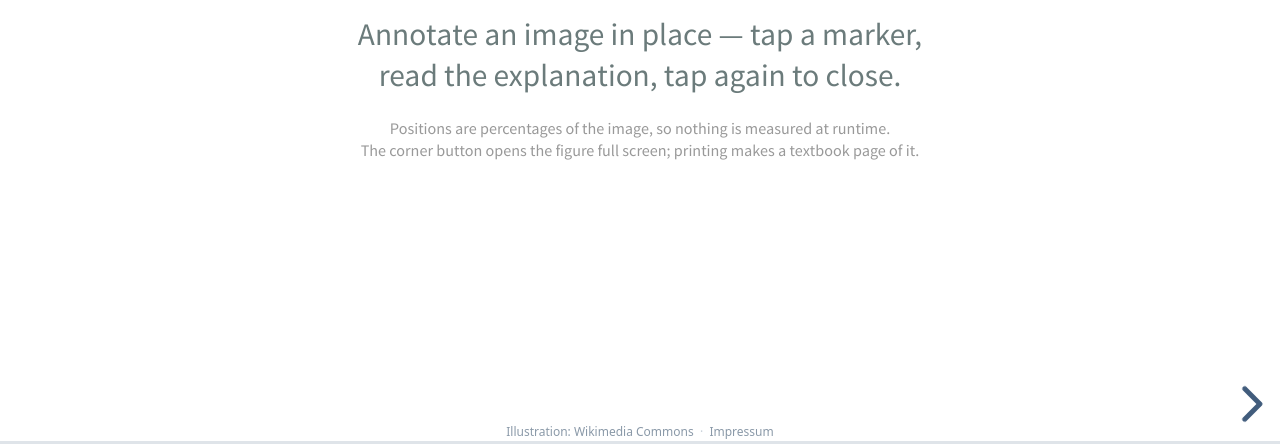
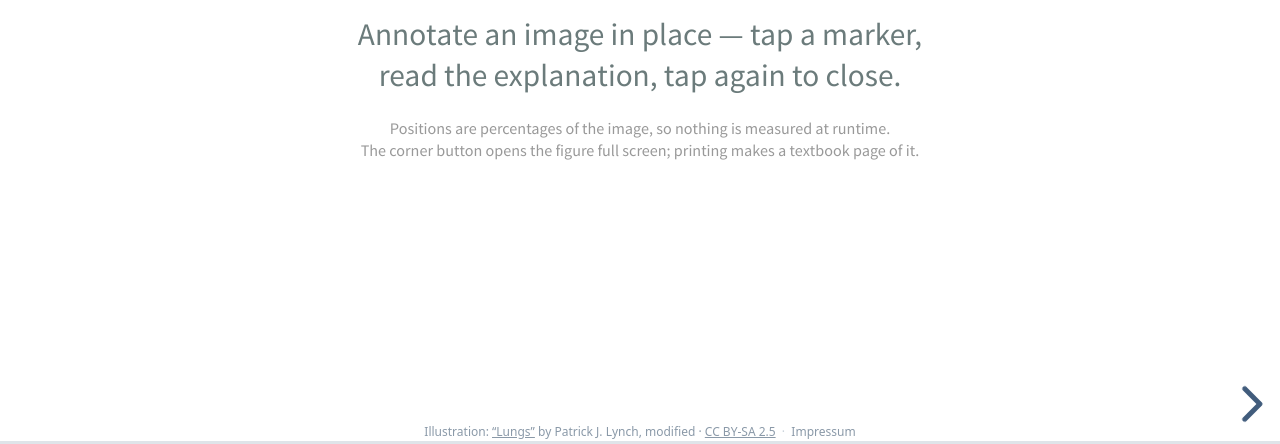
Before and after one commit to FlorianLoyns/reveal.js-hotspot, a website: page demo.html in a window 1280 px wide. Shown: the part 356-800 px from the top of the page. Drawn offline with Linux system fonts and the light colour scheme.

Commit message:
Add files via upload

```diff
--- a/demo.html
+++ b/demo.html
@@ -103,11 +103,13 @@
   </div>
 </div>
 
-<!-- Vor dem Veröffentlichen: Dateiname, Urheber und Lizenz der Wikimedia-Abbildung
-     hier und in der README eintragen. -->
 <footer style="position:fixed;left:0;right:0;bottom:6px;text-align:center;font-size:12px;font-family:system-ui,-apple-system,sans-serif;z-index:40;pointer-events:none;">
+  <span style="color:#8a99a8;">Illustration:
   <a href="https://commons.wikimedia.org/wiki/File:Birikak.png" target="_blank" rel="noopener"
-     style="color:#8a99a8;text-decoration:none;pointer-events:auto;">Illustration: Wikimedia Commons</a>
+     style="color:#8a99a8;pointer-events:auto;">&ldquo;Lungs&rdquo;</a>
+  by Patrick J. Lynch, modified &middot;
+  <a href="https://creativecommons.org/licenses/by-sa/2.5/" target="_blank" rel="noopener"
+     style="color:#8a99a8;pointer-events:auto;">CC BY-SA 2.5</a></span>
   <span style="color:#c7d0d8;">&nbsp;&middot;&nbsp;</span>
   <a href="https://florianloyns.com/Impressum/" target="_blank" rel="noopener"
      style="color:#8a99a8;text-decoration:none;pointer-events:auto;">Impressum</a>
```
Also changed, not shown: README.md, screenshot.png.
